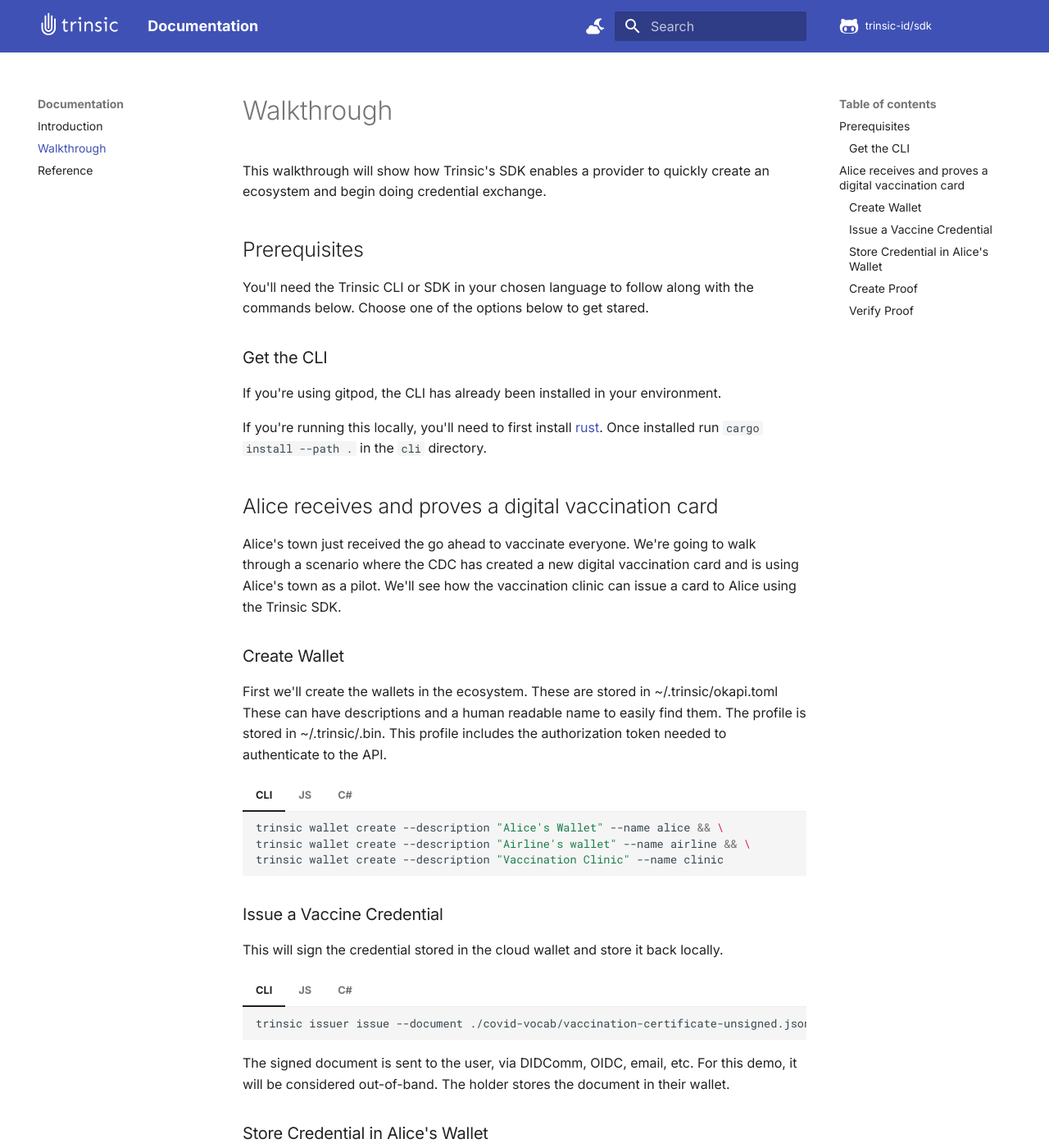
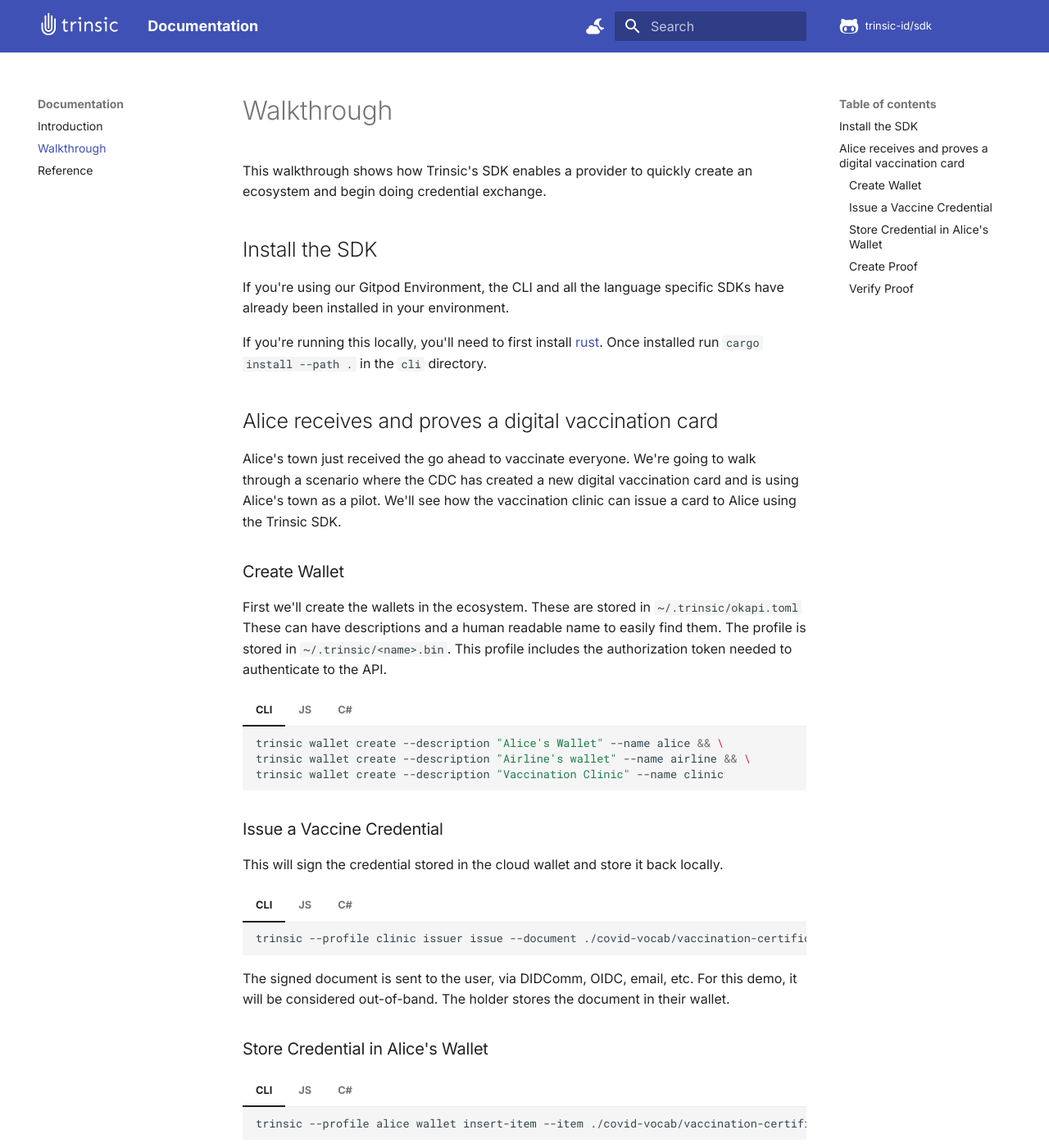
Before and after one commit to trinsic-id/v2-sdk, an MkDocs documentation site: the page built from docs/walkthrough.md, in a window 1280 px wide and 1400 px high. Shown: the whole window at 82% size. Built offline with MkDocs 1.6.1 and Material for MkDocs 9.7.7, drawn with Linux system fonts in a browser that asks for light colours; comment, search, counter and statistics services are not loaded; some of the changed text lies outside the part shown.

Commit message:
added technical FAQ (#26)
* update walkthrough commands

* added faq

* removed walkthrough extra content

* Cleaned

Co-authored-by: Michael Boyd <michael@trinsic.id>

````diff
--- a/docs/walkthrough.md
+++ b/docs/walkthrough.md
@@ -1,10 +1,8 @@
 # Walkthrough
-This walkthrough will show how Trinsic's SDK enables a provider to quickly create an ecosystem and begin doing credential exchange.
-## Prerequisites
-You'll need the Trinsic CLI or SDK in your chosen language to follow along with the commands below.
-Choose one of the options below to get stared.
-### Get the CLI
-If you're using gitpod, the CLI has already been installed in your environment.
+
+This walkthrough shows how Trinsic's SDK enables a provider to quickly create an ecosystem and begin doing credential exchange.
+## Install the SDK
+If you're using our Gitpod Environment, the CLI and all the language specific SDKs have already been installed in your environment.
 
 If you're running this locally, you'll need to first install [rust](https://www.rust-lang.org/tools/install). Once installed run `cargo install --path .` in the `cli` directory.
 
@@ -14,9 +12,9 @@
 We'll see how the vaccination clinic can issue a card to Alice using the Trinsic SDK.
 
 ### Create Wallet
-First we'll create the wallets in the ecosystem. These are stored in ~/.trinsic/okapi.toml
+First we'll create the wallets in the ecosystem. These are stored in `~/.trinsic/okapi.toml`
 These can have descriptions and a human readable name to easily find them.
-The profile is stored in ~/.trinsic/<alias>.bin. This profile includes the authorization token needed to authenticate to the API.
+The profile is stored in `~/.trinsic/<name>.bin`. This profile includes the authorization token needed to authenticate to the API.
 
 === "CLI"
 
@@ -41,7 +39,7 @@
 === "CLI"
 
     ```bash
-    trinsic issuer issue --document ./covid-vocab/vaccination-certificate-unsigned.jsonld --out ./covid-vocab/vaccination-certificate-signed.jsonld
+    trinsic --profile clinic issuer issue --document ./covid-vocab/vaccination-certificate-unsigned.jsonld --out ./covid-vocab/vaccination-certificate-signed.jsonld
     ```
 === "JS"
 
@@ -63,7 +61,8 @@
 === "CLI"
 
     ```bash
-    trinsic wallet insert_item --item ./covid-vocab/vaccination-certificate-signed.jsonld
+    trinsic --profile alice wallet insert-item --item ./covid-vocab/vaccination-certificate-signed.jsonld
+
     ```
 
 === "JS"
@@ -87,7 +86,7 @@
 === "CLI"
 
     ```bash
-    trinsic issuer create_proof --document_id <item_id> --out ./covid-vocab/vaccination-certificate-partial-proof.jsonld --reveal_document ./covid-vocab/vaccination-certificate-frame.jsonld
+    trinsic --profile alice issuer create-proof --document-id urn:uuid:bcb9aa00-b471-43dd-86e6-03a0c16029d8 --out ./covid-vocab/vaccination-certificate-partial-proof.jsonld --reveal-document ./covid-vocab/vaccination-certificate-frame.jsonld
     ```
 
 === "JS"
@@ -110,7 +109,7 @@
 === "CLI"
 
     ```bash
-    trinsic issuer verify_proof --proof_document ./covid-vocab/vaccination-certificate-partial-proof.jsonld
+    trinsic --profile airline issuer verify-proof --proof-document ./covid-vocab/vaccination-certificate-partial-proof.jsonld
     ```
 
 === "JS"
--- a/mkdocs.yml
+++ b/mkdocs.yml
@@ -36,6 +36,8 @@
   - pymdownx.superfences
   - pymdownx.tabbed
   - pymdownx.snippets
+  - abbr
+
 
 extra_css:
   - _static/extra.css
````
Also changed, not shown: docs/faq.md (added, +25 -0 lines), docs/index.md (+2 -0 lines), docs/snippets/code-snippet.md (deleted, +0 -16 lines).
